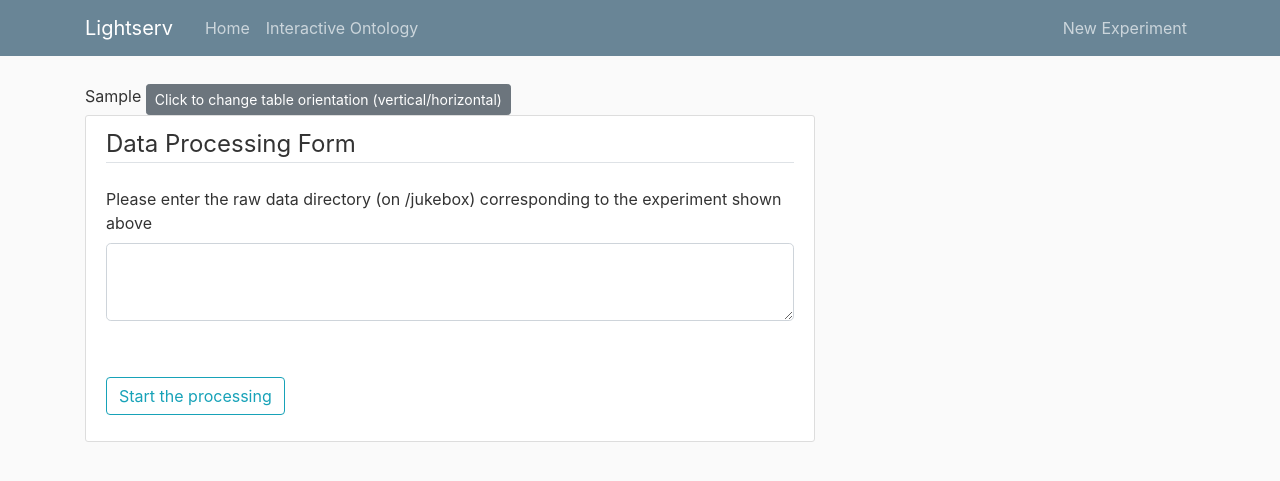
After one commit to BrainCOGS/lightserv, a Flask app: template lightserv/templates/experiments/start_processing.html in a window 1280 px wide. The commit adds this page. Shown: the top 481 px of the page. Run offline with Flask 2, Linux system fonts and the light colour scheme; the template is opened without the code that fills it: values that come from a table or form of the project are taken from there, most other values are stand-ins (such as "Sample title", 1, 10 or a date in 2020); parts of the project's set-up code (start-up, migrations or seed data) failed here and were passed over; some libraries are stand-ins or nearby versions.

Commit message:
add start processing route/template/form

```diff
--- a/lightserv/experiments/forms.py
+++ b/lightserv/experiments/forms.py
@@ -1,6 +1,9 @@
 from flask_wtf import FlaskForm
 from wtforms import StringField, SubmitField, TextAreaField, SelectField, BooleanField
 from wtforms.validators import DataRequired, Length, InputRequired, ValidationError, Email
+import os
+import glob
+from lightserv import db
 # from lightserv.models import Experiment
 
 class ExpForm(FlaskForm):
@@ -46,6 +49,24 @@ class ExpForm(FlaskForm):
 			raise ValidationError('This clearing protocol is only allowed for rats. \
 				Did you mean to choose: iDISCO for non-oxidizable fluorophores (abbreviated clearing)?')
 
+class StartProcessingForm(FlaskForm):
+	""" The form for requesting to start the data processing """
+	rawdata_directory = TextAreaField('Please enter the raw data directory (on /jukebox) \
+	 corresponding to the experiment shown above',validators=[DataRequired(),Length(max=500)])
+
+	submit = SubmitField('Start the processing')
+
+	def validate_rawdata_directory(self,rawdata_directory):
+		''' Makes sure that primary antibody is not blank if immunostaining clearing protocol
+		is chosen  '''
+		if not os.path.isdir(rawdata_directory.data):
+			raise ValidationError('This is not a valid directory. Please try again')
+		elif rawdata_directory.data[0:8] != '/jukebox':
+			raise ValidationError('Path must start with "/jukebox" ')
+		elif len(glob.glob(rawdata_directory.data + '/*RawDataStack*ome.tif')) == 0:
+			raise ValidationError('No raw data files found in that directory. Try again')
+
+
 class UpdateNotesForm(FlaskForm):
 	""" The form for requesting a new experiment/dataset """
 	notes = TextAreaField('Notes',validators=[Length(max=1000)])
--- /dev/null
+++ b/lightserv/templates/experiments/start_processing.html
@@ -0,0 +1,32 @@
+{% extends "layout.html" %}
+{% block content %}
+	{{ exp_table }}
+	<input id = "tableSwapper" type="button"  class="btn btn-sm btn-secondary mt-1" value="Click to change table orientation (vertical/horizontal)"/>
+	 <div class="content-section">
+		<form method="POST" action=""> <!-- action="" means submit post request back to same route -->
+			{{ form.hidden_tag() }}
+			<fieldset class="form-group">
+				<legend class="border-bottom mb-4">Data Processing Form</legend>
+				<div class="form-group">
+					{{ form.rawdata_directory.label(class="form-control-label") }}
+					{% if form.rawdata_directory.errors %}
+						{{ form.rawdata_directory(class="form-control form-control-lg is-invalid") }}
+						<div class="invalid-feedback">
+							{% for error in form.rawdata_directory.errors %}
+								<span>{{ error }}</span>
+							{% endfor %}
+						</div>
+					{% else %}
+						{{ form.rawdata_directory(class="form-control form-control-lg") }}
+					{% endif %}
+				</div>
+			</fieldset>
+			<div class="form-group">
+				{{ form.submit(class="btn btn-outline-info mt-4") }}
+			</div>
+		</form>
+	</div>
+
+	<script src="{{ url_for('static',filename='javascript/tableswapper.js') }}" defer="defer"></script>
+
+{% endblock content %}
```
Also changed, not shown: lightserv/experiments/routes.py (+30 -1 lines), lightserv/templates/experiments/exp.html (+9 -0 lines).
